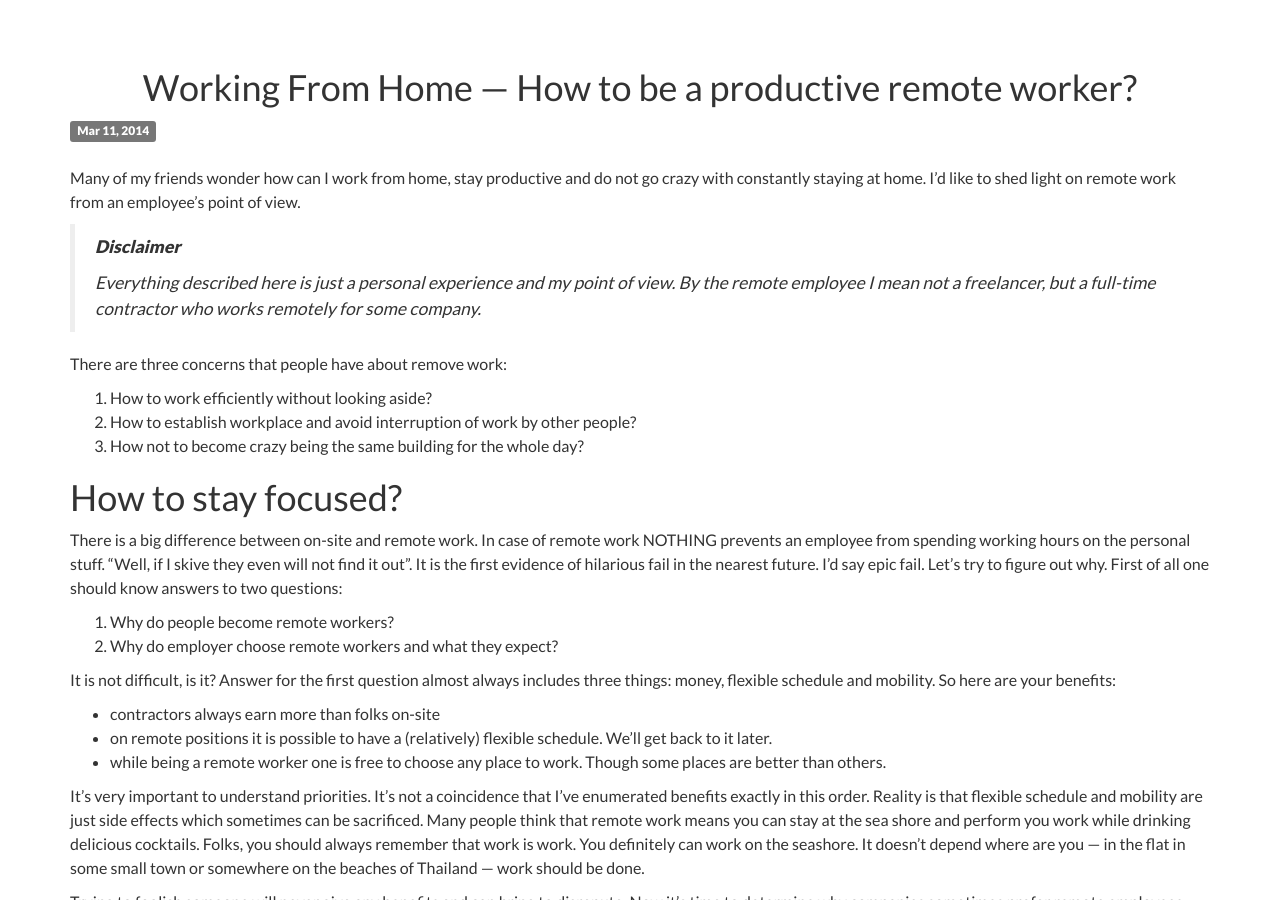
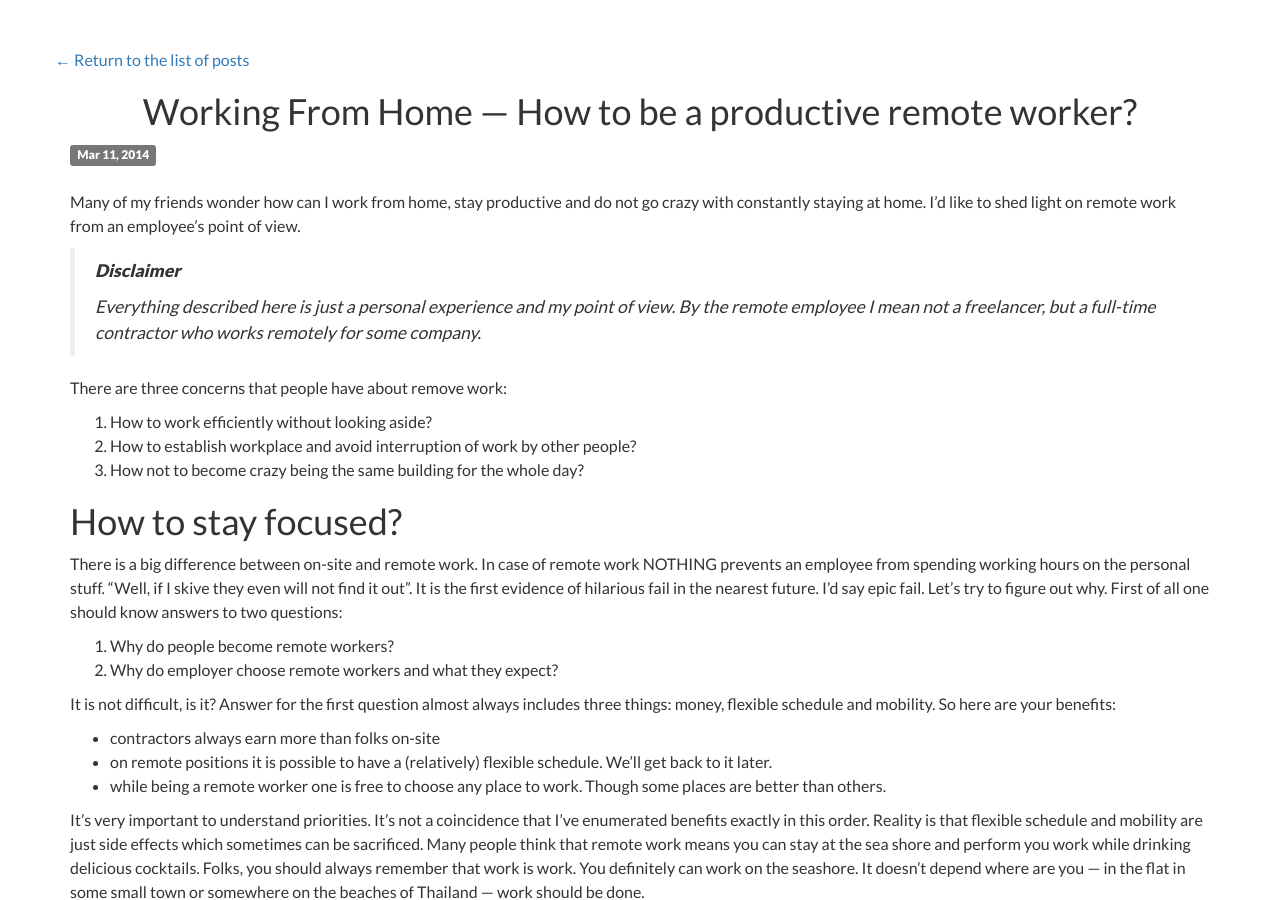
Before and after one commit to volodymyrrudyi/volodymyrrudyi.github.io, a Jekyll site: the page built from _posts/2014-03-11-working-from-home.markdown, in a window 1280 px wide and 900 px high. Built offline with Jekyll 4.4.1, drawn with Linux system fonts in a browser that asks for light colours.

Commit message:
Add arrow

```diff
--- a/_layouts/post.html
+++ b/_layouts/post.html
@@ -3,6 +3,10 @@ layout: default
 ---
 
 <div class="container">
+  <div class="row">
+    <a href="/">&larr; Return to the list of posts</a>
+  </div>
+
   <article class="post" itemscope itemtype="http://schema.org/BlogPosting">
 
     <header class="post-header">
```
